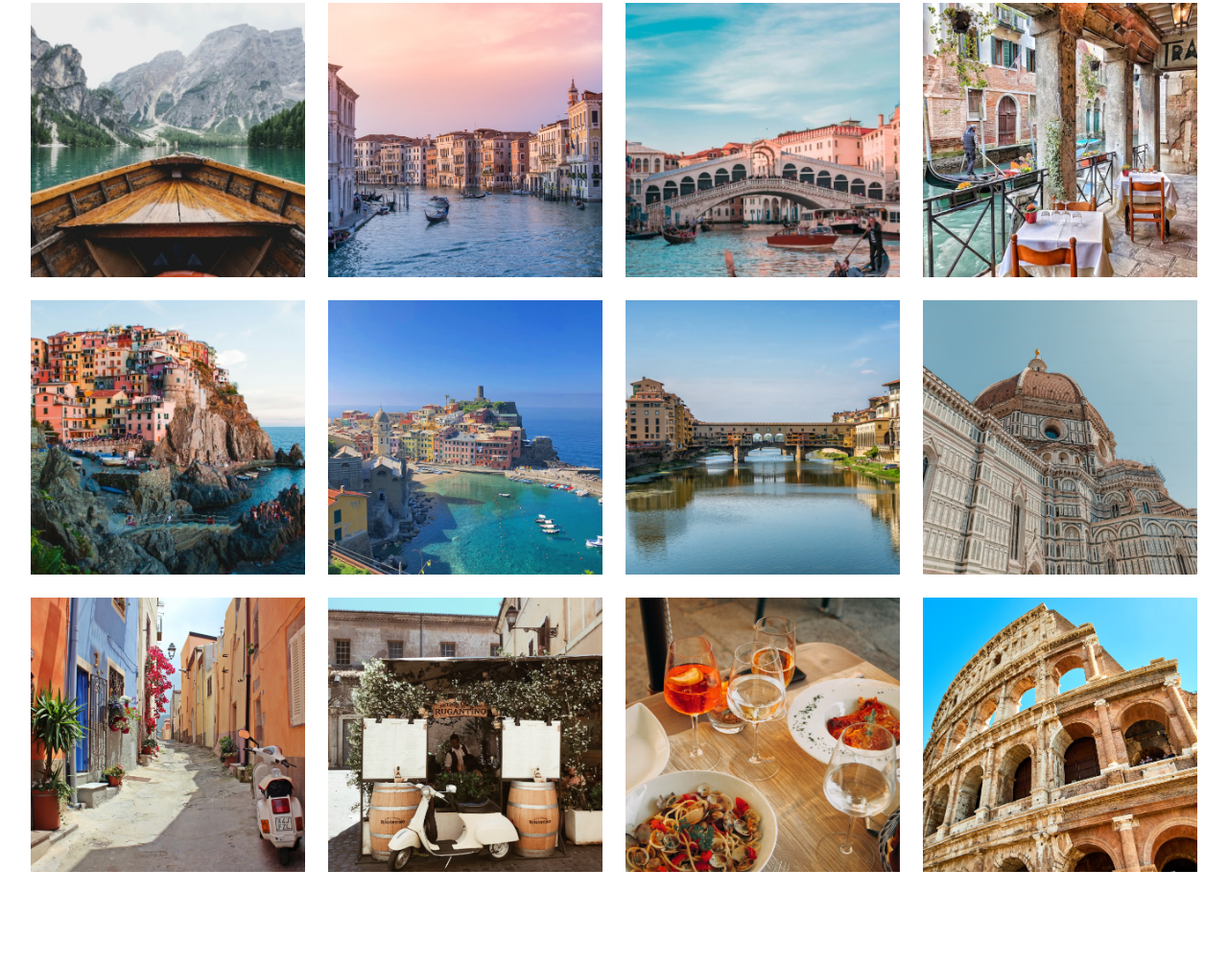
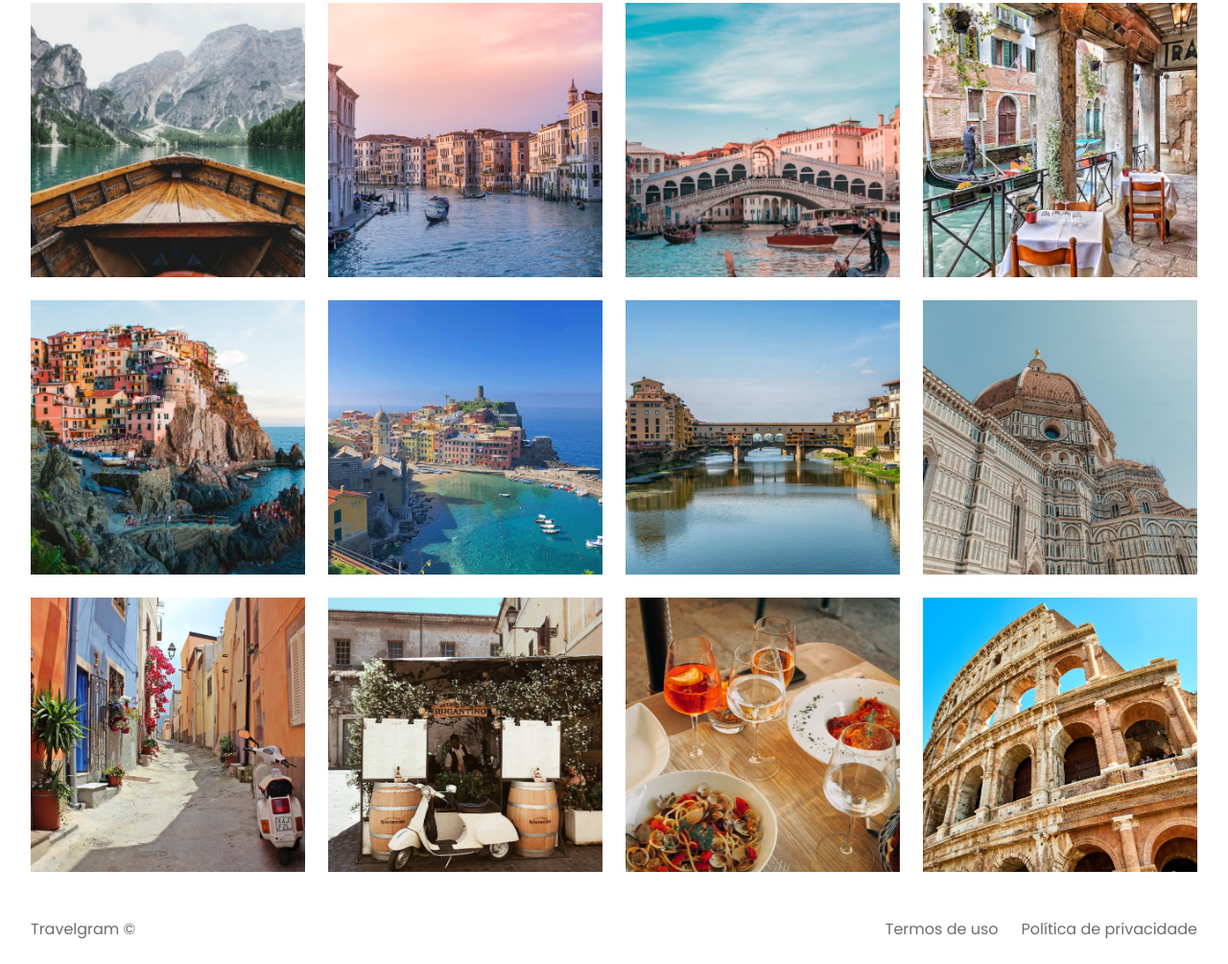
Before and after one commit to Diogooliveira10/travelgram, a plain HTML site: page index.html in a window 1280 px wide. Shown: the part 357-1362 px from the top of the page at 96% size. Before the commit the page ends 1290 px from the top, so only its background shows below. Drawn offline with Linux system fonts and the light colour scheme.

Commit message:
done footer

```diff
--- a/index.html
+++ b/index.html
@@ -79,5 +79,18 @@
         <img src="assets/images/Image 11.png" alt="...">
         <img src="assets/images/Image 12.png" alt="...">
     </main>
+
+    <footer class="container">
+        <span>
+            Travelgram &copy;
+        </span>
+
+        <span>
+            Termos de uso
+        </span>
+        <span>
+            Política de privacidade
+        </span>
+    </footer>
 </body>
 </html>
--- /dev/null
+++ b/styles/footer.css
@@ -0,0 +1,9 @@
+footer {
+    display: flex;
+    gap: 24px;
+    padding-block: 24px;
+}
+
+footer span:nth-child(1) {
+    margin-right: auto;
+}
--- a/styles/index.css
+++ b/styles/index.css
@@ -2,3 +2,4 @@
 @import url(nav.css);
 @import url(header.css);
 @import url(main.css);
+@import url(footer.css);
```
